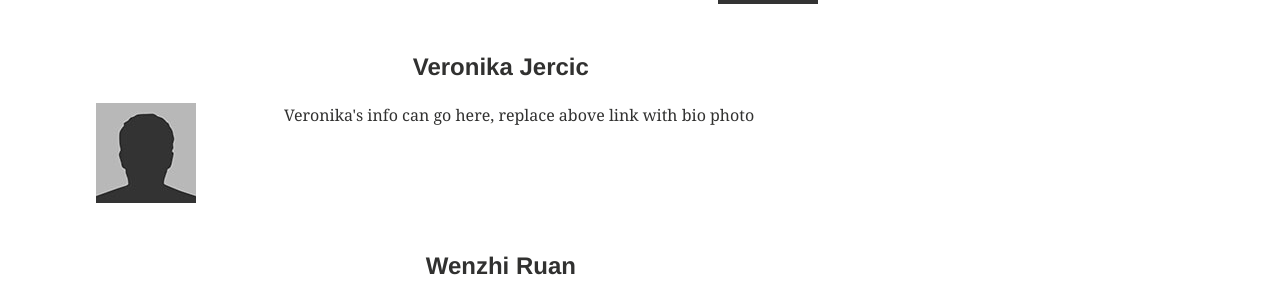
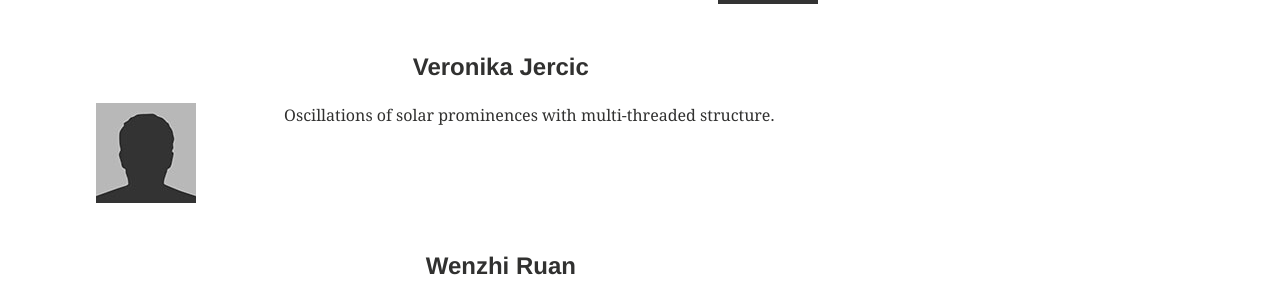
Before and after one commit to erc-prominent/erc-prominent.github.io, a Jekyll site: the page built from team/index.md, in a window 1280 px wide and 900 px high, scrolled down 980 px. Shown: the part 156-454 px from the top of the window. Built offline with Jekyll 4.4.1, drawn with Linux system fonts in a browser that asks for light colours.

Commit message:
short info

```diff
--- a/team/index.md
+++ b/team/index.md
@@ -70,7 +70,7 @@ share: false
     <a href="veronikajercic"><img src="{{ site.url }}/images/bio-photo.jpg"></a>
   </li>
 
-  Veronika's info can go here, replace above link with bio photo
+ Oscillations of solar prominences with multi-threaded structure.
 
 </ul>
 
```
